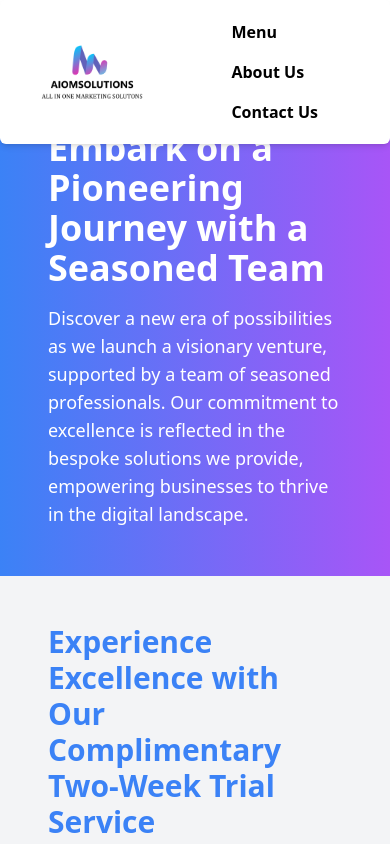
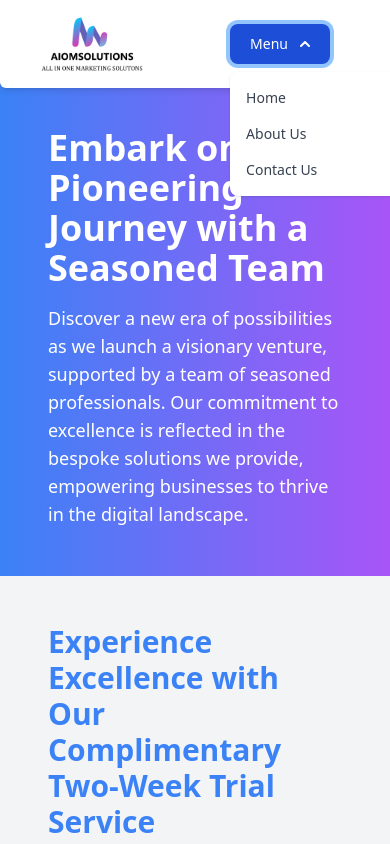
Before and after one commit to Rishiraj2812/aiom_solutions, a React (Vite) app: page /about in a window 390 px wide. Both pictures are taken after a click on the button "Menu". Shown: the top 844 px of the page. Built offline with nearby package versions, Linux system fonts and the light colour scheme.

Commit message:
Navbar done

```diff
--- a/index.html
+++ b/index.html
@@ -7,6 +7,8 @@
     <link rel="preconnect" href="https://fonts.gstatic.com" crossorigin>
     <link href="https://fonts.googleapis.com/css2?family=Roboto:wght@500&display=swap" rel="stylesheet">
     <link rel="stylesheet" href="https://fonts.googleapis.com/css2?family=Montserrat:wght@400;500;700&display=swap" />
+    <script src="https://cdn.tailwindcss.com"></script>
+    <script src="https://unpkg.com/ionicons@4.5.10-0/dist/ionicons.js"></script>
 
     <meta name="viewport" content="width=device-width, initial-scale=1.0" />
     <title>AIOMSOLUTIONS</title>
--- a/package.json
+++ b/package.json
@@ -14,9 +14,9 @@
     "react": "^18.2.0",
     "react-bootstrap": "^2.9.2",
     "react-dom": "^18.2.0",
+    "react-icons": "^5.0.1",
     "react-router-dom": "^6.21.1",
     "styled-components": "^6.1.2"
-
   },
   "devDependencies": {
     "@types/react": "^18.2.43",
--- a/src/components/First.jsx
+++ b/src/components/First.jsx
@@ -12,7 +12,7 @@ const First = () => {
 
   return (
     <div>
-      <div className="bg-stone-700 dark:text-stone-200 p-10">
+      <div className="bg-stone-700 dark:text-stone-200 p-10 z-0">
         <div className="container mx-auto mt-40 md:mt-0 flex flex-col md:flex-row justify-between items-center">
           <div className="w-full md:w-1/2 mb-8 md:pt-28 md:mb-0">
             <div className="text-center text-stone-200">
--- a/src/components/Footer.jsx
+++ b/src/components/Footer.jsx
@@ -14,9 +14,8 @@ const Footer = () => {
           />
         </div>
 
-        {/* What Company Does */}
         <p className="mb-6 md:w-1/2 md:px-4">
-        Welcome to AIO Solutions – a trailblazer in digital innovation and strategic solutions.
+        Welcome to AIOM Solutions – a trailblazer in digital innovation and strategic solutions.
          We specialize in providing comprehensive services to propel businesses into a new era of success.
           Our seasoned team of professionals is dedicated to delivering excellence across various domains,
            ensuring your brand not only thrives but leads in the digital landscape.
--- a/src/components/Header.jsx
+++ b/src/components/Header.jsx
@@ -52,27 +52,55 @@ const Header = () => {
 
         <nav id="nav" className="flex space-x-4 mr-12 lg:mr-40">
           {/* Visible on all screens */}
-          <div ref={dropdownRef} className="sm:hidden">
+          <div ref={dropdownRef} className="sm:hidden relative">
             <button
               onClick={toggleDropdown}
-              className="text-md font-semibold nav relative inline-block hover:text-blue-800 text-black px-3 py-2 transition duration-300 ease-in-out transform hover:scale-105"
+              id="dropdownDefaultButton"
+              className="text-white bg-blue-700 hover:bg-blue-800 nav relative focus:ring-4 focus:outline-none focus:ring-blue-300 font-medium rounded-lg text-sm px-5 py-2.5 text-center inline-flex items-center dark:bg-blue-600 dark:hover:bg-blue-700 dark:focus:ring-blue-800"
             >
               Menu
+              <svg
+                className={`w-2.5 h-2.5 ms-3 ${dropdownVisible ? 'transform rotate-180' : ''}`}
+                aria-hidden="true"
+                xmlns="http://www.w3.org/2000/svg"
+                fill="none"
+                viewBox="0 0 10 6"
+              >
+                <path stroke="currentColor" strokeLinecap="round" strokeLinejoin="round" strokeWidth="2" d="m1 1 4 4 4-4"/>
+              </svg>
             </button>
+            {/* Dropdown menu */}
             {dropdownVisible && (
-              <div>
+              <div
+                id="dropdown"
+                className="absolute z-10 top-full left-0 mt-2 bg-white divide-y divide-gray-100 rounded-lg shadow w-44 dark:bg-gray-700"
+              >
+                <ul className="py-2 text-sm text-gray-700 dark:text-gray-200" aria-labelledby="dropdownDefaultButton">
+                  <li>
+                    <Link
+                      to="/"
+                      className="block px-4 py-2 hover:bg-gray-100 dark:hover:bg-gray-600 dark:hover:text-white"
+                    >
+                      Home
+                    </Link>
+                  </li>
+                  <li>
                     <Link
                       to="/about"
-                  className="block text-md font-semibold nav relative hover:text-blue-800 text-black px-3 py-2 transition duration-300 ease-in-out transform hover:scale-105"
+                      className="block px-4 py-2 hover:bg-gray-100 dark:hover:bg-gray-600 dark:hover:text-white"
                     >
                       About Us
                     </Link>
+                  </li>
+                  <li>
                     <Link
                       to="/contact"
-                  className="block text-md font-semibold nav relative hover:text-blue-800 text-black px-3 py-2 transition duration-300 ease-in-out transform hover:scale-105"
+                      className="block px-4 py-2 hover:bg-gray-100 dark:hover:bg-gray-600 dark:hover:text-white"
                     >
                       Contact Us
                     </Link>
+                  </li>
+                </ul>
               </div>
             )}
           </div>
@@ -80,13 +108,13 @@ const Header = () => {
           {/* Hidden on small screens */}
           <Link
             to="/"
-            className="hidden sm:inline text-md font-semibold nav relative inline-block hover:text-blue-800 text-black px-3 py-2 transition duration-300 ease-in-out transform hover:scale-105"
+            className="hidden sm:inline text-md font-semibold nav relative hover:text-blue-800 text-black px-3 py-2 transition duration-300 ease-in-out transform hover:scale-105"
           >
             Home
           </Link>
           <Link
             to="/about"
-            className="hidden sm:inline text-md font-semibold nav relative inline-block hover:text-blue-800 text-black px-3 py-2 transition duration-300 ease-in-out transform hover:scale-105"
+            className="hidden sm:inline text-md font-semibold nav relative hover:text-blue-800 text-black px-3 py-2 transition duration-300 ease-in-out transform hover:scale-105"
           >
             About Us
           </Link>
--- a/src/components/Navbar.jsx
+++ b/src/components/Navbar.jsx
@@ -1,37 +1,51 @@
-import { useRef } from "react";
-// import { FaBars, FaTimes } from "react-icons/fa";
-// import "../Styles/main.css";
+import { useRef, useState } from "react";
+import { FaBars, FaTimes } from "react-icons/fa";
 
 function Navbar() {
   const navRef = useRef();
+  const [isMenuOpen, setIsMenuOpen] = useState(false);
 
-	const showNavbar = () => {
-		navRef.current.classList.toggle(
-			"responsive_nav"
-		);
+  const toggleMenu = () => {
+    setIsMenuOpen((prev) => !prev);
+    navRef.current.classList.toggle("top-[9%]");
   };
 
   return (
-		<header>
-			<h3>LOGO</h3>
-			<nav ref={navRef}>
-				<a href="/#">Home</a>
-				<a href="/#">My work</a>
-				<a href="/#">Blog</a>
-				<a href="/#">About me</a>
-				<button
-					className="nav-btn nav-close-btn"
-					onClick={showNavbar}>
-					{/* <FaTimes /> */}
+    <div>
+      <header className="bg-white">
+        <div className={`nav-links ${isMenuOpen ? 'top-[9%]' : ''}`} ref={navRef}>
+          <nav className="flex justify-between items-center w-[92%] mx-auto">
+            <div>
+              <img className="w-16 cursor-pointer" src="https://cdn-icons-png.flaticon.com/512/5968/5968204.png" alt="..." />
+            </div>
+            <div className="nav-links duration-500 md:static absolute bg-white md:min-h-fit min-h-[60vh] left-0 top-[-100%] md:w-auto w-full flex items-center px-5">
+              <ul className="flex md:flex-row flex-col md:items-center md:gap-[4vw] gap-8">
+                <li>
+                  <a className="hover:text-gray-500" href="#">Products</a>
+                </li>
+                <li>
+                  <a className="hover:text-gray-500" href="#">Solution</a>
+                </li>
+                <li>
+                  <a className="hover:text-gray-500" href="#">Resource</a>
+                </li>
+                <li>
+                  <a className="hover:text-gray-500" href="#">Developers</a>
+                </li>
+                <li>
+                  <a className="hover:text-gray-500" href="#">Pricing</a>
+                </li>
+              </ul>
+            </div>
+            <div className="flex items-center gap-6">
+              <button onClick={toggleMenu} className="bg-[#a6c1ee] text-white px-5 py-2 rounded-full hover:bg-[#87acec]">
+                {isMenuOpen ? <FaTimes /> : <FaBars />}
               </button>
+            </div>
           </nav>
-			<button
-				className="nav-btn"
-				onClick={showNavbar}>
-				{/* <FaBars /> */}
-
-			</button>
+        </div>
       </header>
+    </div>
   );
 }
 
--- a/src/main.jsx
+++ b/src/main.jsx
@@ -15,6 +15,7 @@ ReactDOM.createRoot(document.getElementById('root')).render(
   <React.StrictMode>
           <Router>
             <Header/>
+            {/* <Navbar/> */}
             <Routes>
               <Route path='/' Component={App}/>
               <Route path='/contact' Component={Contact}/>
```
Also changed, not shown: 1 other file (tests, documents, lock files or other folders). Lines whose indentation alone changed are shown as unchanged.
